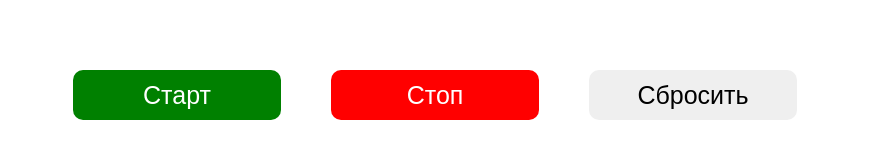
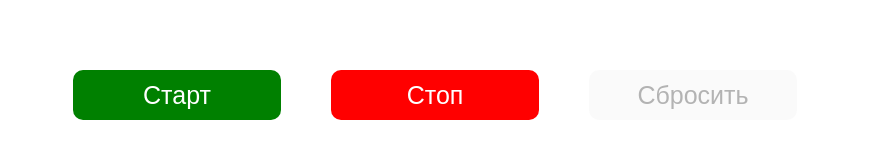
Before and after one commit to white14731/timer, a website: page index.html in a window 1280 px wide. Shown: the part 368-526 px from the top of the page, without its empty margins (205-1074 px from the left). Drawn offline with Linux system fonts and the light colour scheme.

Commit message:
Update index.html

```diff
--- a/index.html
+++ b/index.html
@@ -32,7 +32,7 @@
     <div class="container-btns">
         <button class="container-btn__btn start">Старт</button>
         <button class="container-btn__btn stop">Стоп</button>
-        <button class="container-btn__btn reset">Сбросить</button>
+        <button class="container-btn__btn reset" disabled>Сбросить</button>
     </div>
 </div>
 </body>
```
